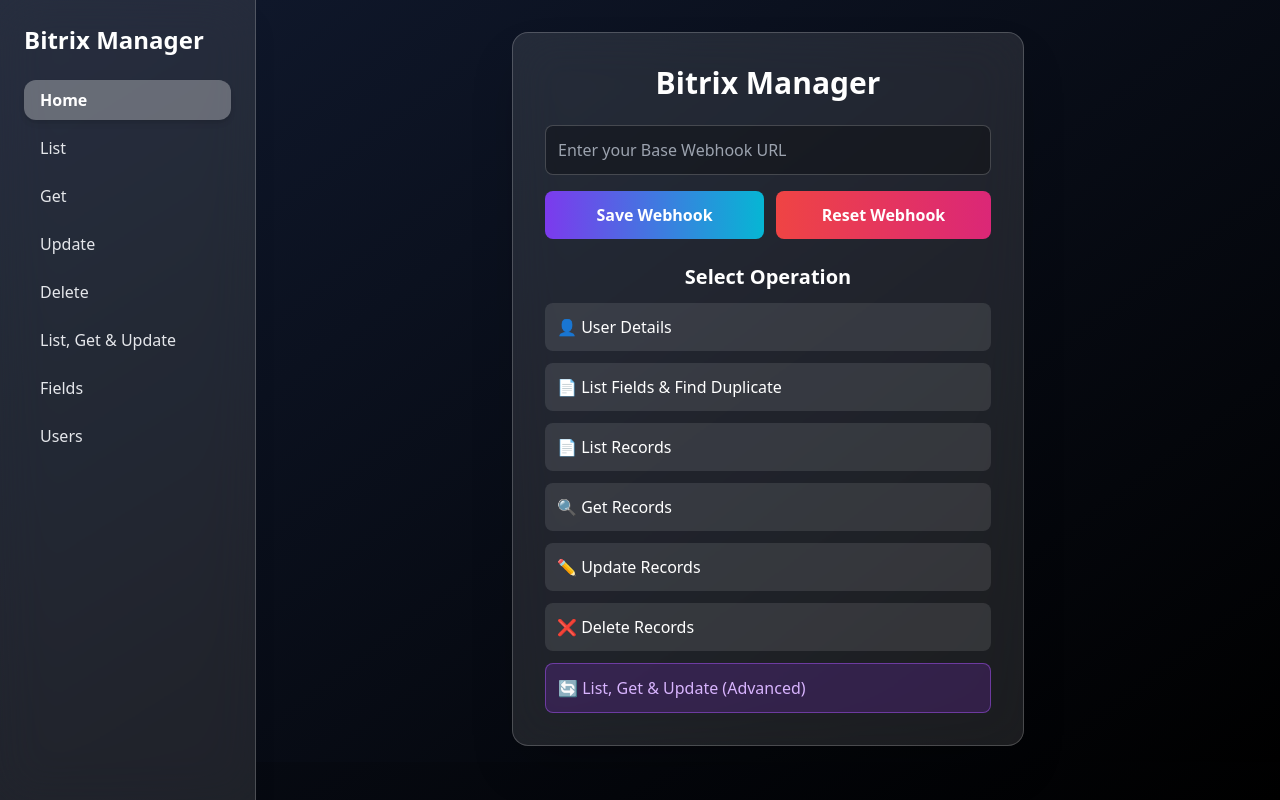
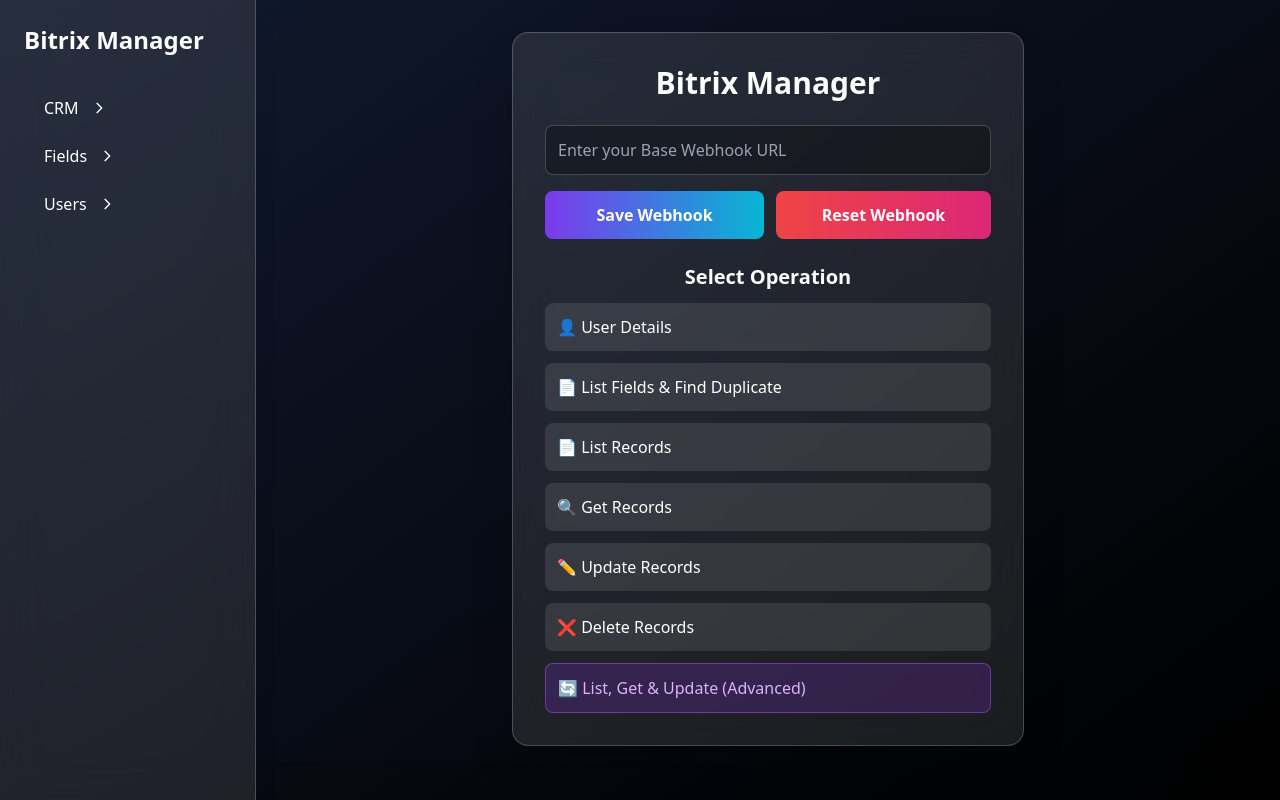
Before and after one commit to Lakshay0001/BitrixManager, a Next.js app in the folder frontend/: page / in a window 1280 px wide. Built offline with nearby package versions, Linux system fonts and the light colour scheme.

Commit message:
Bar UI Update

```diff
--- a/frontend/components/Sidebar.js
+++ b/frontend/components/Sidebar.js
@@ -1,104 +1,195 @@
 import Link from "next/link";
 import { useRouter } from "next/router";
-import { useState } from "react"; // 👈 useState import किया गया
+import { useState } from "react";
 
 export default function Sidebar() {
   const router = useRouter();
   const active = router.pathname;
-  const [isOpen, setIsOpen] = useState(false); // 👈 Hamburger state वापस जोड़ा गया
 
-  // 💡 Note: Removed the unused useEffect for scroll handling.
+  // 🔹 Mobile hamburger
+  const [isOpen, setIsOpen] = useState(false);
+
+  // 🔹 Accordion open state
+  const [openSection, setOpenSection] = useState(null);
 
   const links = [
-    { name: "Home", href: "/" },
-    { name: "List", href: "/list" },
-    { name: "Get", href: "/get" },
-    { name: "Update", href: "/update" },
-    { name: "Delete", href: "/delete" },
-    { name: "List, Get & Update", href: "/list-get-update" },
-    { name: "Fields", href: "/fields" },
-    { name: "Users", href: "/users" },
-    // { name: "Settings", href: "/settings" },
+    {
+      title: "CRM",
+      children: [
+        { name: "List", href: "/crm/list" },
+        { name: "Get", href: "/crm/get" },
+        { name: "Update", href: "/crm/update" },
+        { name: "Delete", href: "/crm/delete" },
+        { name: "List, Get & Update", href: "/crm/list-get-update" },
+      ],
+    },
+    {
+      title: "Fields",
+      children: [{ name: "Duplicates", href: "/fields/duplicates" }],
+    },
+    {
+      title: "Users",
+      children: [{ name: "Users", href: "/users/list" }],
+    },
   ];
 
-  // Original Link Classes
-  const commonLinkClasses = "px-4 py-2 rounded-xl transition";
-  const activeLinkClasses = "bg-white/30 text-white font-semibold shadow-md";
-  const inactiveLinkClasses = "text-gray-200 hover:bg-white/20";
+  // 🎨 Styles
+  const mainBtn =
+    "flex items-center justify-between gap-3 px-5 py-2 rounded-xl text-white transition hover:bg-white/20";
+  const activeMain =
+    "bg-white/20 font-semibold";
+  const subLink =
+    "ml-4 px-4 py-2 rounded-lg text-sm transition";
+  const subActive =
+    "bg-white/30 text-white font-semibold";
+  const subInactive =
+    "text-gray-200 hover:bg-white/20";
+
+  const toggleSection = (title) => {
+    setOpenSection(openSection === title ? null : title);
+  };
 
   return (
     <>
-      {/* 1. DESKTOP/LAPTOP SIDEBAR (Original Style) */}
-      <div className="hidden md:block fixed left-0 top-0 h-screen w-64 bg-white/10
+      {/* ================= DESKTOP SIDEBAR ================= */}
+      <aside className="hidden md:block fixed left-0 top-0 h-screen w-64 bg-white/10
         backdrop-blur-xl border-r border-white/20 shadow-xl p-6 z-50">
 
-        <h1 className="text-2xl font-bold text-white mb-6">
+        <h1 className="text-2xl font-bold text-white mb-8">
           Bitrix Manager
         </h1>
 
         <nav className="flex flex-col gap-2">
-          {links.map((l) => (
-            <Link
-              key={l.href}
-              href={l.href}
-              className={`
-                ${commonLinkClasses}
-                ${active === l.href
-                  ? activeLinkClasses
-                  : inactiveLinkClasses
-                }
-              `}
-            >
-              {l.name}
-            </Link>
+          {links.map((group) => (
+            <div key={group.title}>
+
+              {/* MAIN CATEGORY */}
+              <button
+                onClick={() => toggleSection(group.title)}
+                className={`${mainBtn} ${openSection === group.title ? activeMain : ""
+                  }`}
+              >
+                <span>{group.title}</span>
+
+                {/* Arrow */}
+                <svg
+                  className={`w-4 h-4 transition-transform ${openSection === group.title ? "rotate-90" : ""
+                    }`}
+                  fill="none"
+                  stroke="currentColor"
+                  viewBox="0 0 24 24"
+                >
+                  <path
+                    strokeLinecap="round"
+                    strokeLinejoin="round"
+                    strokeWidth="2"
+                    d="M9 5l7 7-7 7"
+                  />
+                </svg>
+              </button>
+
+              {/* SUB CATEGORIES */}
+              <div
+                className={`overflow-hidden transition-all duration-300 ease-in-out
+                  ${openSection === group.title
+                    ? "max-h-96 mt-2"
+                    : "max-h-0"
+                  }`}
+              >
+                <div className="flex flex-col gap-1">
+                  {group.children.map((l) => (
+                    <Link
+                      key={l.href}
+                      href={l.href}
+                      className={`
+                        ${subLink}
+                        ${active === l.href
+                          ? subActive
+                          : subInactive
+                        }
+                      `}
+                    >
+                      {l.name}
+                    </Link>
+                  ))}
+                </div>
+              </div>
+            </div>
           ))}
         </nav>
-      </div>
+      </aside>
 
-      {/* 2. TABLET & MOBILE TOP NAVBAR (With Hamburger) */}
+      {/* ================= MOBILE TOP BAR ================= */}
       <header className="md:hidden sticky top-0 w-full bg-white/10
         backdrop-blur-xl border-b border-white/20 shadow-lg p-4 z-50">
 
         <div className="flex justify-between items-center">
-          {/* Title */}
           <h1 className="text-xl font-bold text-white">
             Bitrix Manager
           </h1>
 
-          {/* 🟢 HAMBURGER BUTTON */}
           <button
             onClick={() => setIsOpen(!isOpen)}
-            className="p-2 text-white hover:bg-white/10 rounded-lg transition"
-            aria-label="Toggle Menu"
+            className="p-2 text-white hover:bg-white/10 rounded-lg"
           >
-            {/* Hamburger Icon (X or Bars) */}
-            <svg className="w-6 h-6" fill="none" stroke="currentColor" viewBox="0 0 24 24" xmlns="http://www.w3.org/2000/svg">
-              <path strokeLinecap="round" strokeLinejoin="round" strokeWidth="2" d={isOpen ? "M6 18L18 6M6 6l12 12" : "M4 6h16M4 12h16M4 18h16"}></path>
+            <svg
+              className="w-6 h-6"
+              fill="none"
+              stroke="currentColor"
+              viewBox="0 0 24 24"
+            >
+              <path
+                strokeLinecap="round"
+                strokeLinejoin="round"
+                strokeWidth="2"
+                d={
+                  isOpen
+                    ? "M6 18L18 6M6 6l12 12"
+                    : "M4 6h16M4 12h16M4 18h16"
+                }
+              />
             </svg>
           </button>
         </div>
 
-        {/* 3. MOBILE COLLAPSIBLE MENU */}
-        <nav className={`overflow-hidden transition-all duration-300 ease-in-out ${isOpen ? 'max-h-96 mt-4' : 'max-h-0 mt-0'}`}>
-          <div className="flex flex-col gap-2"> {/* Note: Changed from flex-wrap to flex-col for mobile stack */}
-            {links.map((l) => (
-              <Link
-                key={l.href}
-                href={l.href}
-                // Link click par menu close hoga
-                onClick={() => setIsOpen(false)}
-                className={`
-                  ${commonLinkClasses}
-                  ${active === l.href
-                    ? activeLinkClasses
-                    : inactiveLinkClasses
-                  }
-                `}
-              >
-                {l.name}
-              </Link>
+        {/* ================= MOBILE MENU ================= */}
+        <nav
+          className={`overflow-hidden transition-all duration-300
+            ${isOpen ? "max-h-[600px] mt-4" : "max-h-0"}`}
+        >
+          <div className="flex flex-col gap-2">
+            {links.map((group) => (
+              <div key={group.title}>
+                <button
+                  onClick={() => toggleSection(group.title)}
+                  className={`${mainBtn} ${openSection === group.title ? activeMain : ""
+                    }`}
+                >
+                  {group.title}
+                </button>
+
+                <div
+                  className={`overflow-hidden transition-all duration-300
+    ${openSection === group.title ? "max-h-96 mt-2" : "max-h-0"}
+  `}
+                >
+                  <div className="flex flex-col gap-1">
+                    {group.children.map((l) => (
+                      <Link
+                        key={l.href}
+                        href={l.href}
+                        onClick={() => setIsOpen(false)}
+                        className={`${subLink} ${active === l.href ? subActive : subInactive
+                          }`}
+                      >
+                        {l.name}
+                      </Link>
+                    ))}
+                  </div>
+                </div>
+              </div>
             ))}
-          </div>
+              </div>
         </nav>
       </header>
     </>
```
Also changed, not shown: frontend/pages/crm/delete.js (renamed from frontend/pages/delete.js, +7 -7 lines), frontend/pages/crm/get.js (renamed from frontend/pages/get.js, +7 -7 lines), frontend/pages/crm/list-get-update.js (renamed from frontend/pages/list-get-update.js, +6 -6 lines), frontend/pages/crm/list.js (renamed from frontend/pages/list.js, +7 -7 lines), frontend/pages/crm/update.js (renamed from frontend/pages/update.js, +6 -6 lines), frontend/pages/fields/duplicates.js (renamed from frontend/pages/fields.js, +4 -4 lines), frontend/pages/users/list.js (renamed from frontend/pages/users.js, +4 -4 lines).
